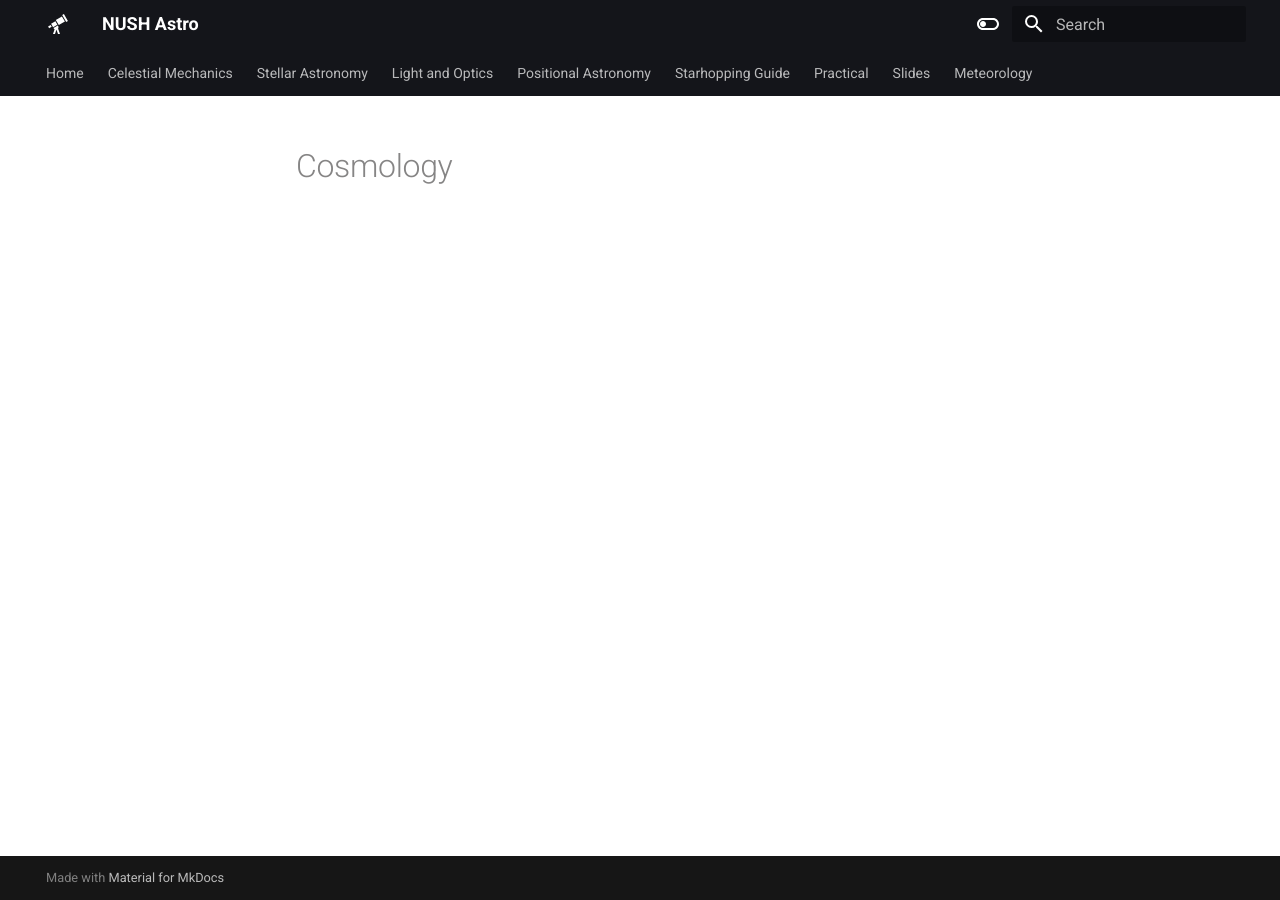
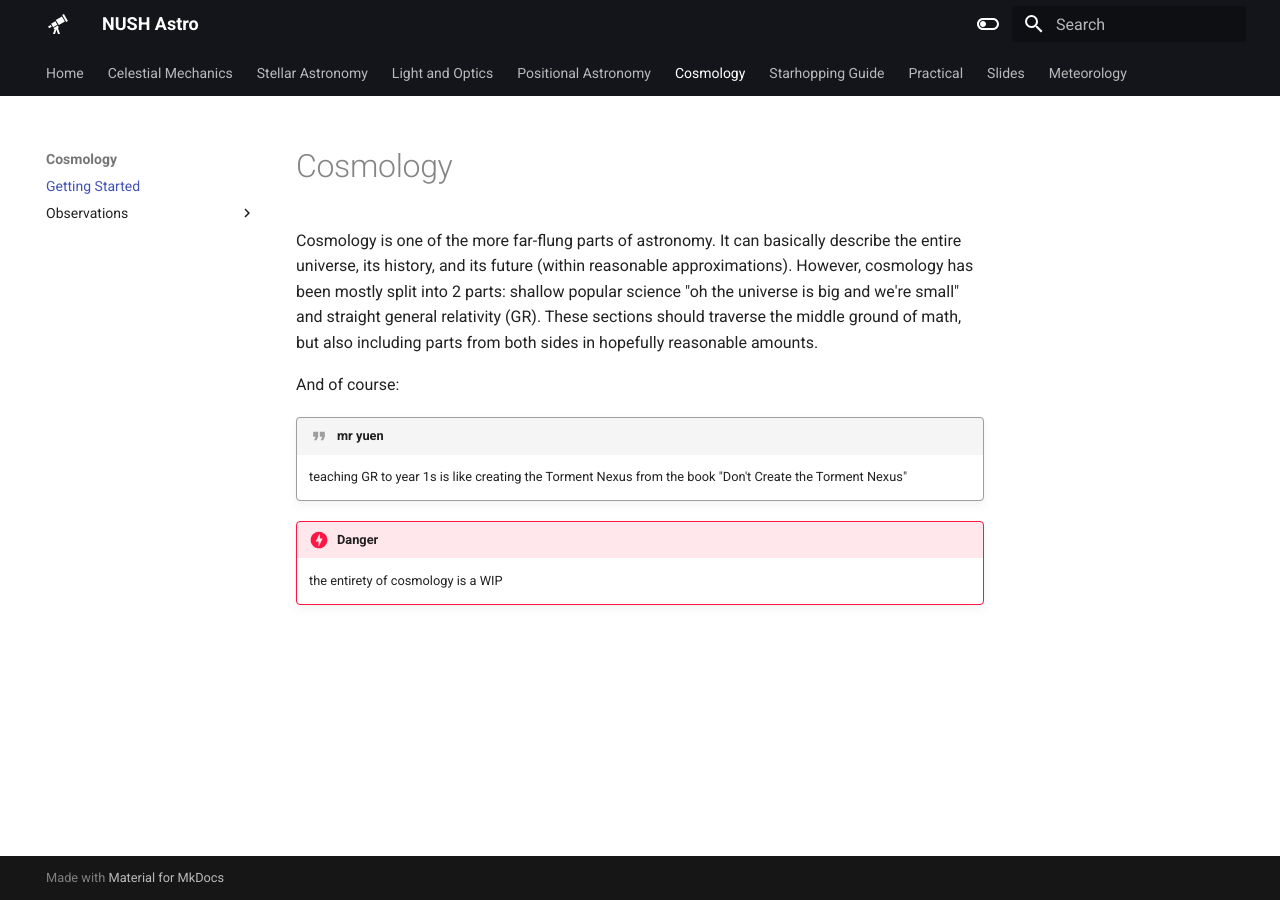
Before and after one commit to nushastro/website, an MkDocs documentation site: the page built from docs/cosmology/index.md, in a window 1280 px wide. Built offline with MkDocs 1.6.1 and Material for MkDocs 9.7.7, drawn with Linux system fonts in a browser that asks for light colours.

Commit message:
the start of cosmology

```diff
--- a/docs/cosmology/index.md
+++ b/docs/cosmology/index.md
@@ -1 +1,13 @@
 # Cosmology
+
+Cosmology is one of the more far-flung parts of astronomy. It can basically describe the entire universe, its history, and its future (within reasonable approximations). However, cosmology has been mostly split into 2 parts: shallow popular science "oh the universe is big and we're small" and straight general relativity (GR). These sections should traverse the middle ground of math, but also including parts from both sides in hopefully reasonable amounts.
+
+And of course:
+
+!!! Quote "mr yuen"
+
+    teaching GR to year 1s is like creating the Torment Nexus from the book "Don't Create the Torment Nexus"
+
+!!! Danger
+
+    the entirety of cosmology is a WIP
--- a/mkdocs.yml
+++ b/mkdocs.yml
@@ -129,6 +129,11 @@ nav:
     - Positional Astronomy:
           - Getting Started: positional/index.md
           - Project Circinus: positional/assets/Project Circinus v1.2.32.pdf
+    - Cosmology:
+          - Getting Started: cosmology/index.md
+          - Observations:
+                - cosmology/observations/history.md
+                - cosmology/observations/olbers.md
     - Starhopping Guide:
           - Getting Started: starhopping/index.md
           - starhopping/dso.md
```
Also changed, not shown: docs/cosmology/observations/history.md (added, +7 -0 lines), docs/cosmology/observations/olbers.md (added, +68 -0 lines), docs/cosmology/img/olbers.jpg (added).
